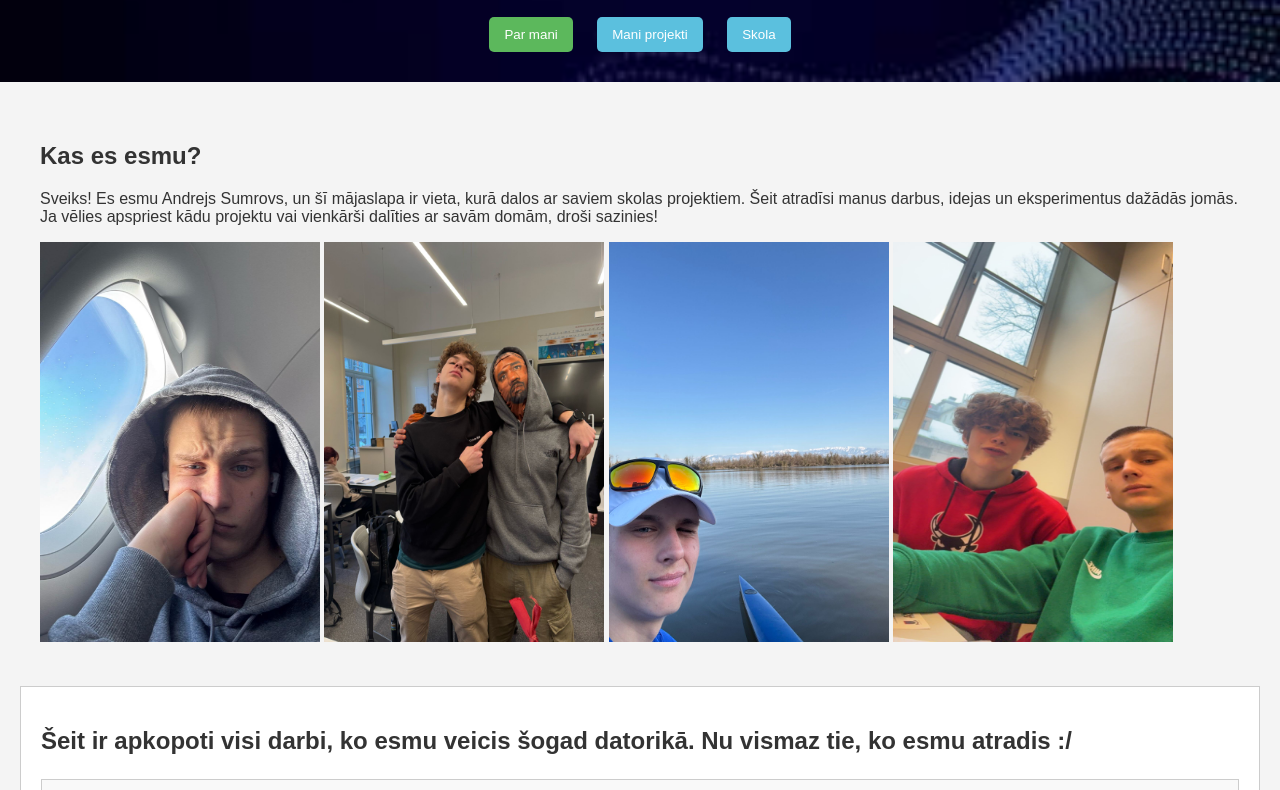
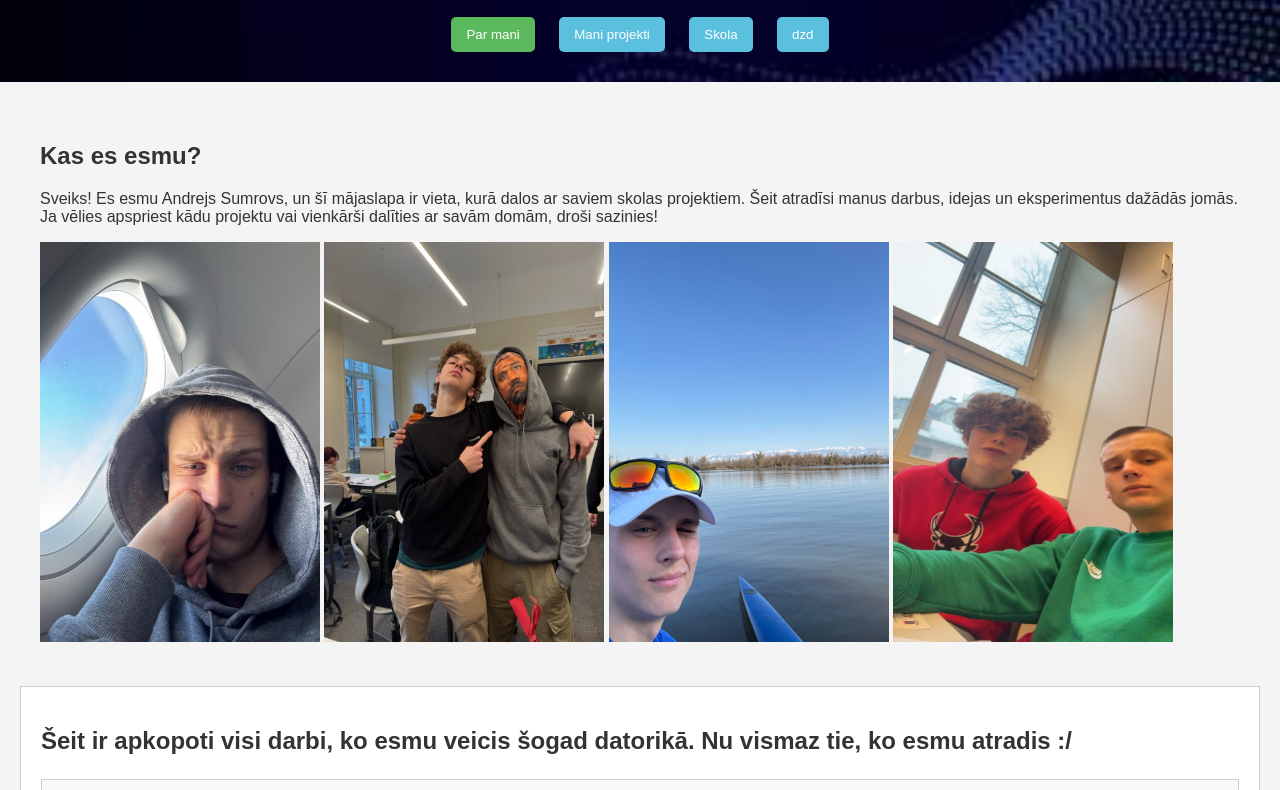
Before and after one commit to asumrov/majaslapa, a plain HTML site: page index.html in a window 1280 px wide. Shown: the part 93-883 px from the top of the page. Drawn offline with Linux system fonts and the light colour scheme.

Commit message:
Update index.html

```diff
--- a/index.html
+++ b/index.html
@@ -11,6 +11,7 @@
 				<button onclick="location.href='#about'" style="margin: 10px; padding: 10px 15px; background-color: #5cb85c; color: white; border: none; border-radius: 5px; cursor: pointer;">Par mani</button>
 				<button onclick="location.href='#projects'" style="margin: 10px; padding: 10px 15px; background-color: #5bc0de; color: white; border: none; border-radius: 5px; cursor: pointer;">Mani projekti</button>
 				<button href="skola.html" target="_self "style="margin: 10px; padding: 10px 15px; background-color: #5bc0de; color: white; border: none; border-radius: 5px; cursor: pointer;">Skola</button>
+				<button href="dzd.html" target="_self "style="margin: 10px; padding: 10px 15px; background-color: #5bc0de; color: white; border: none; border-radius: 5px; cursor: pointer;">dzd</button>
 			</div>
 
 		</header>
```
